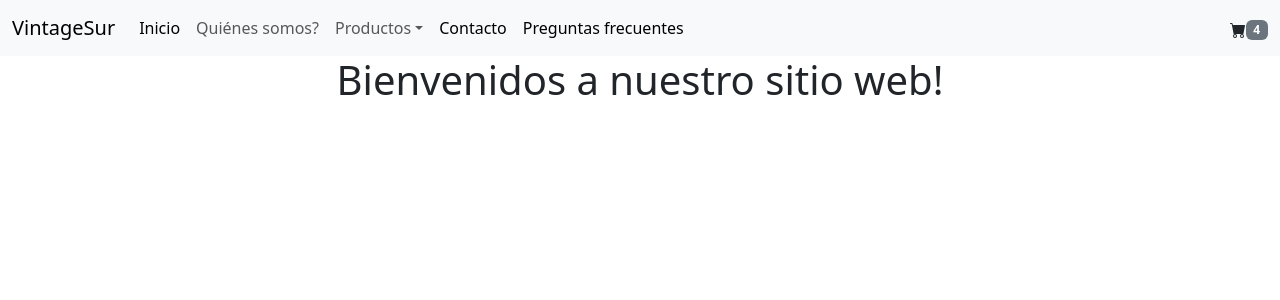
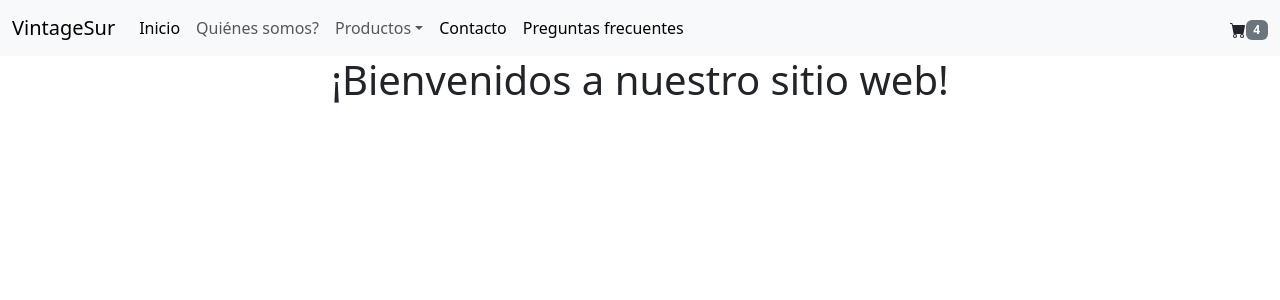
Before and after one commit to Jeremias85/Proyecto-react-coderhouse, a React (Create React App) app: page / in a window 1280 px wide. Shown: the top 300 px of the page. Built offline with nearby package versions, Linux system fonts and the light colour scheme.

Commit message:
PreEntrega1+Arauz

```diff
--- a/src/App.js
+++ b/src/App.js
@@ -9,7 +9,7 @@ function App() {
       <Navbar>
         <CartWidget />
       </Navbar>
-      <ItemListContainer greeting="Bienvenidos a nuestro sitio web!"/>
+      <ItemListContainer greeting="¡Bienvenidos a nuestro sitio web!"/>
     </div>
   );
 }
```
